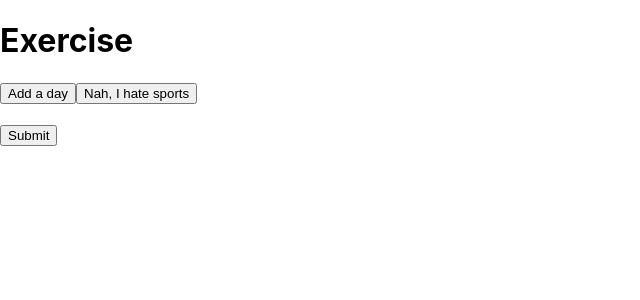
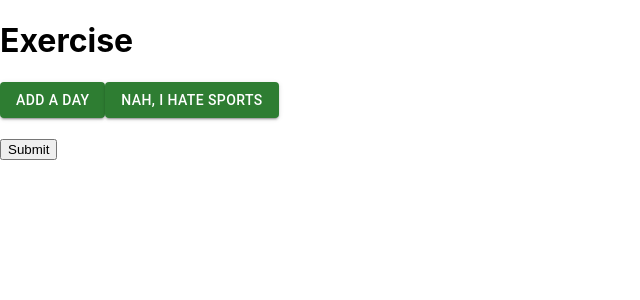
Before and after one commit to EzraTsai/bumbers_front_end, a React (Create React App) app: page /exercise in a window 1280 px wide. Shown: the top 300 px of the page, without its empty margins (0-640 px from the left). Built offline with nearby package versions, Linux system fonts and the light colour scheme.

Commit message:
use window.location.href

```diff
--- a/src/exercise/exercise.jsx
+++ b/src/exercise/exercise.jsx
@@ -1,11 +1,10 @@
 import React, { useState } from 'react';
-import { Link } from 'react-router-dom';
+import Button from '@mui/material/Button';
 
 
 const exercises = ['Sprint', 'Jog', 'Walk', 'Ballgame'];
 
 const Exercise = () => {
-    // const history = useHistory();
     const [selectedExercise, setSelectedExercise] = useState(null);
     const [inputValue, setInputValue] = useState('');
     const [showExerciseChoices, setShowExerciseChoices] = useState(false);
@@ -35,7 +34,7 @@ const Exercise = () => {
           body: JSON.stringify({ exercise: selectedExercise, value: inputValue }),
         });
         */
-        // history.push('/analysis');
+        window.location.href = '/analysis';
     };
 
     const handleNoExercise = () => {
@@ -69,31 +68,37 @@ const Exercise = () => {
             <main className="px-20 py-10 text-center">
                 <h1 className="mb-6 text-4xl font-bold">Exercise</h1>
                 <div className="mb-2">
-                    <button
+                    <Button
+                        variant="contained"
+                        color="success"
                         className="bg-blue-500 text-white m-2 px-4 py-2 rounded-lg"
                         onClick={handleAddDayClick}
                     >
                         Add a day
-                    </button>
-                    <button
+                    </Button>
+                    <Button
+                        variant="contained"
+                        color="success"
                         className="bg-red-500 text-white m-2 px-4 py-2 rounded-lg"
                         onClick={handleNoExercise}
                     >
                         Nah, I hate sports
-                    </button>
+                    </Button>
                 </div>
 
                 {showExerciseChoices && (
                     <div className="mb-6">
                         {exercises.map((exercise) => (
-                            <button
+                            <Button
+                                variant="contained"
+                                color="success"
                                 key={exercise}
                                 className={`${selectedExercise === exercise ? 'bg-blue-500' : ''
                                     } m-2 px-4 py-2 rounded-lg`}
                                 onClick={() => handleExerciseClick(exercise)}
                             >
                                 {exercise}
-                            </button>
+                            </Button>
                         ))}
                     </div>
                 )}
@@ -109,12 +114,14 @@ const Exercise = () => {
                             onChange={handleInputChange}
                             className="border border-gray-300 px-2 py-1 rounded-md"
                         />
-                        <button
+                        <Button
+                            variant="contained"
+                            color="success"
                             className="bg-blue-500 text-white m-2 px-4 py-2 rounded-lg"
                             onClick={() => handleAddExercise()}
                         >
                             Add
-                        </button>
+                        </Button>
                     </div>
                 )}
 
@@ -134,7 +141,6 @@ const Exercise = () => {
                 ))}
 
                 <br />
-                <Link to="/analysis">
                 <button
                     className="bg-blue-500 text-white px-4 py-2 rounded-lg"
                     onClick={handleSubmit}
@@ -142,7 +148,6 @@ const Exercise = () => {
                     Submit
 
                 </button>
-                </Link>
             </main>
         </div>
     );
```
Lines whose indentation alone changed are shown as unchanged.
